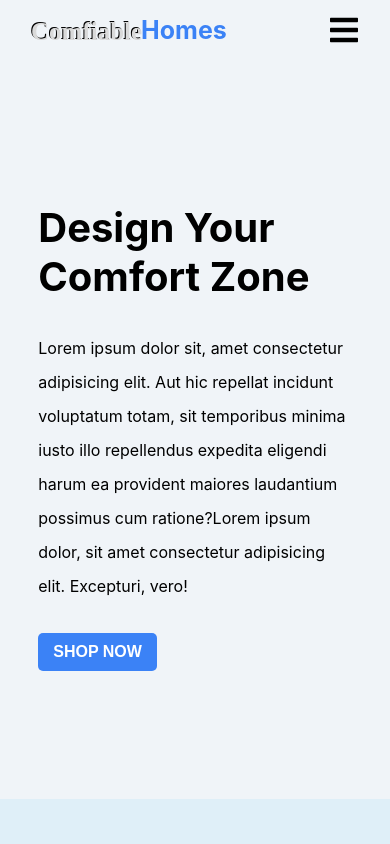
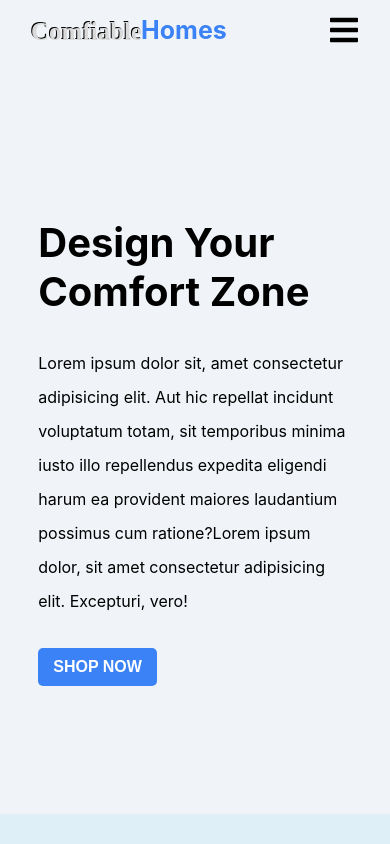
Before and after one commit to bezbrain/ComfiableHomes, a React (Vite) app: page / in a window 390 px wide. Shown: the top 844 px of the page. Built offline with nearby package versions, Linux system fonts and the light colour scheme; data requests are answered from the project's data file.

Commit message:
Worked massively on the product page interface, and wrote the media query

```diff
--- a/src/index.css
+++ b/src/index.css
@@ -4,7 +4,7 @@
   padding: 0;
   margin: 0;
   box-sizing: border-box;
-  /* overflow-x: hidden; */
+  overflow-x: hidden;
 }
 
 :root {
--- a/src/styles/product2.css
+++ b/src/styles/product2.css
@@ -80,6 +80,7 @@
   width: 100%;
   height: 200px;
   margin-top: 20px;
+  overflow-y: hidden;
 }
 
 .product-images-con img {
```
